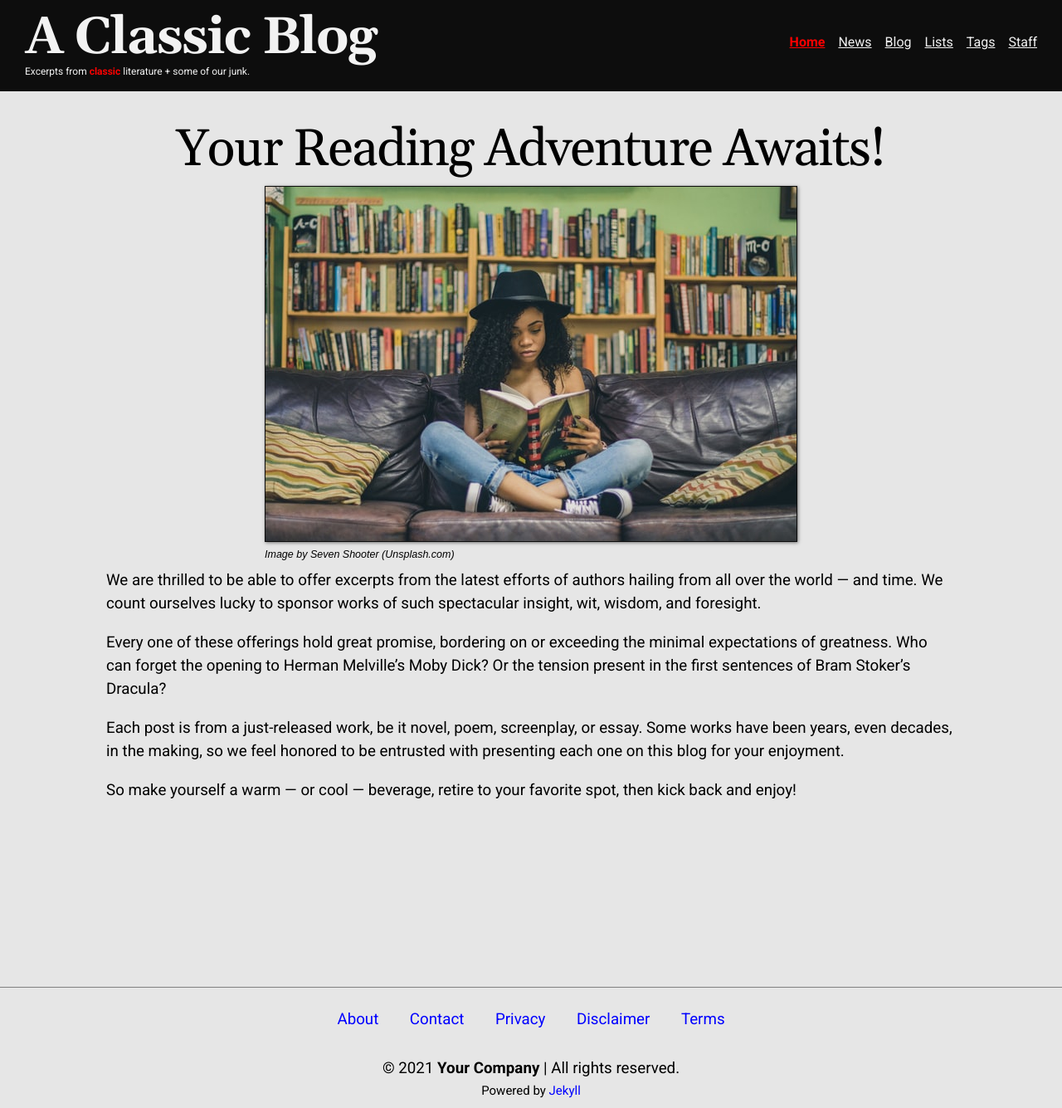
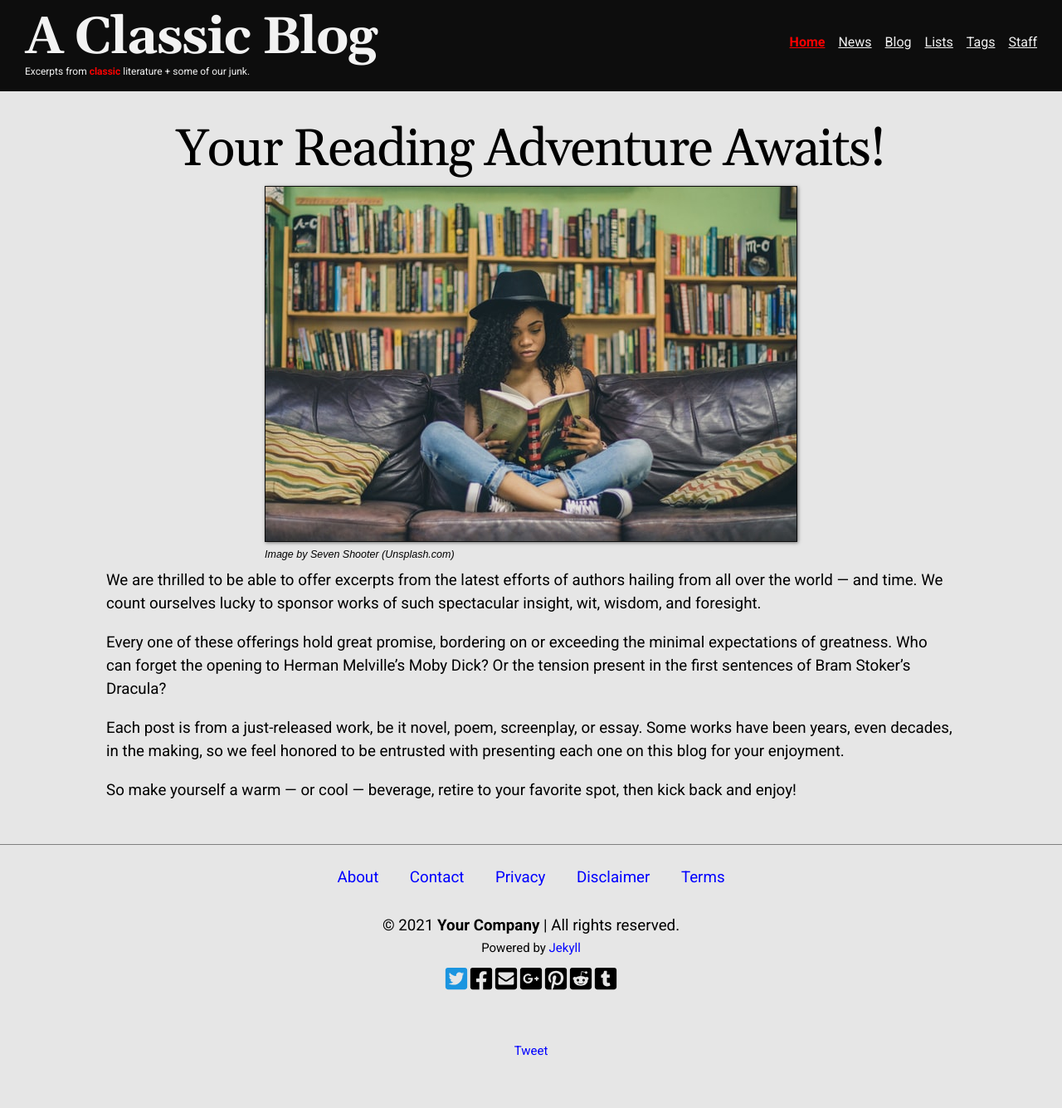
Before and after one commit to jsherling/classic-blog, a Jekyll site: the page built from index.md, in a window 1280 px wide and 1335 px high. Shown: the whole window at 83% size. Built offline with Jekyll 4.4.1, drawn with Linux system fonts in a browser that asks for light colours; comment, search, counter and statistics services are not loaded.

Commit message:
Add social icons to Footer (for now), CSS

```diff
--- a/_includes/footer.html
+++ b/_includes/footer.html
@@ -22,4 +22,63 @@
       <strong>Your Company</strong> | All rights reserved.</p>
       Powered by <a href="https://jekyllrb.com/">Jekyll</a>
   <!-- class="copyright mb-1em center" --></section>
+  <section class="social">
+    <!-- TODO: Remove after testing
+     <a href="https://twitter.com/share?ref_src=twsrc%5Etfw" class="twitter-share-button" data-show-count="false">Tweet</a><script async src="https://platform.twitter.com/widgets.js" charset="utf-8"></script>
+     -->
+    <ul>
+      <li>
+        <svg class="sprite twitter">
+          <use href="assets/icons/brands.svg#twitter-square" />
+        </svg>
+      </li>
+      <li>
+        <svg class="sprite facebook">
+          <use href="assets/icons/brands.svg#facebook-square" />
+        </svg>
+      </li>
+      <li>
+        <svg class="sprite email">
+          <use href="assets/icons/solid.svg#envelope-square" />
+        </svg>
+      </li>
+      <li>
+        <svg class="sprite google-plus">
+          <use href="assets/icons/brands.svg#google-plus-square" />
+        </svg>
+      </li>
+      <li>
+        <svg class="sprite pinterest">
+          <use href="assets/icons/brands.svg#pinterest-square" />
+        </svg>
+      </li>
+      <li>
+        <svg class="sprite reddit">
+          <use href="assets/icons/brands.svg#reddit-square" />
+        </svg>
+      </li>
+      <li>
+        <svg class="sprite tumblr">
+          <use href="assets/icons/brands.svg#tumblr-square" />
+        </svg>
+      </li>
+      <!--
+      Twitter   https://twitter.com/share?text=<TITLE>&url=<URL>&via=<TWITTER-HANDLE>&related=<TWITTER-HANDLE>
+      Facebook  https://www.facebook.com/sharer.php?u=<URL>&p[title]=<TITLE>
+      Google+   https://plus.google.com/share?url=<URL>
+      Pinterest https://pinterest.com/pin/create/button/?url=<URL>&description=<TITLE>
+      LinkedIn  https://www.linkedin.com/shareArticle?mini=true&url=<URL>&title=<TITILE>&summary=<DESCRIPTION>&source=<DOMAIN>
+      Tumblr    https://www.tumblr.com/share/link?url=<URL>&name=<TITLE>&description=<DESCRIPTION>
+      Reddit    https://www.reddit.com/submit?url=<URL>&title=<TITLE>
+      -->
+    </ul>
+    <ul>
+      <li>
+        <a href="https://twitter.com/share?ref_src=twsrc%5Etfw" class="twitter-share-button" data-show-count="false" data-size="large">
+          Tweet
+        </a>
+        <script async src="https://platform.twitter.com/widgets.js" charset="utf-8"></script>
+      </li>
+    </ul>
+  </section>
 </footer>
--- a/_sass/style/_layout.scss
+++ b/_sass/style/_layout.scss
@@ -156,3 +156,20 @@ h1.article-title {
     margin-bottom: 0.25em;
   }
 }
+
+section.social > ul {
+  display: flex;
+  align-items: center;
+  justify-content: center;
+  flex-wrap: wrap;
+  padding-bottom: 4em;
+}
+
+svg.sprite {
+  max-width: 2em;
+  max-height: 2em;
+}
+
+.twitter {
+  fill: #1b95e0;
+}
```
Also changed, not shown: assets/icons/brands.svg (added), assets/icons/envelope-square.svg (added), assets/icons/facebook-square.svg (added), assets/icons/google-plus-square.svg (added), assets/icons/pinterest-square.svg (added), assets/icons/reddit-square.svg (added), assets/icons/solid.svg (added), assets/icons/tumblr-square.svg (added), assets/icons/twitter-square.svg (added).
